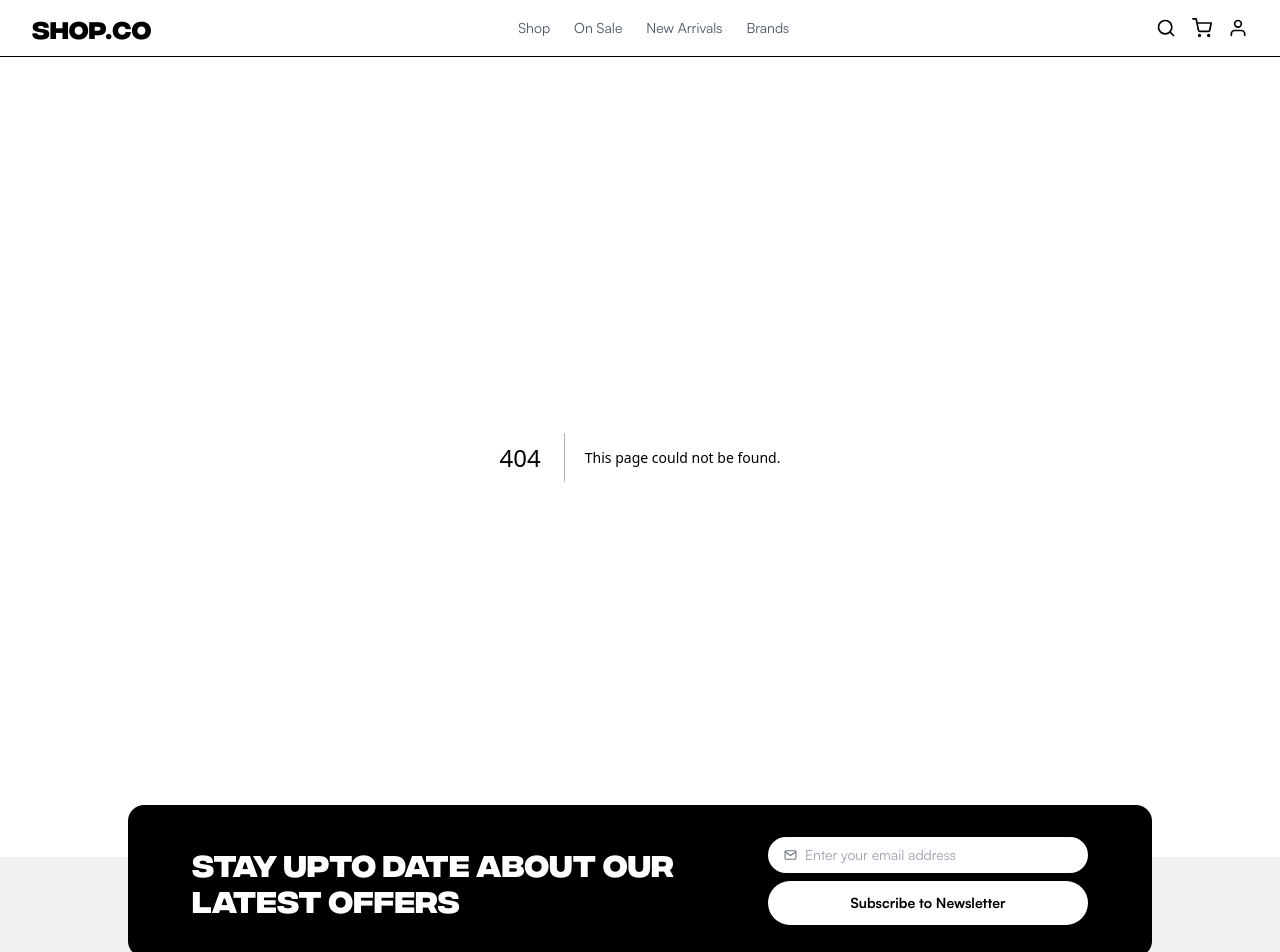
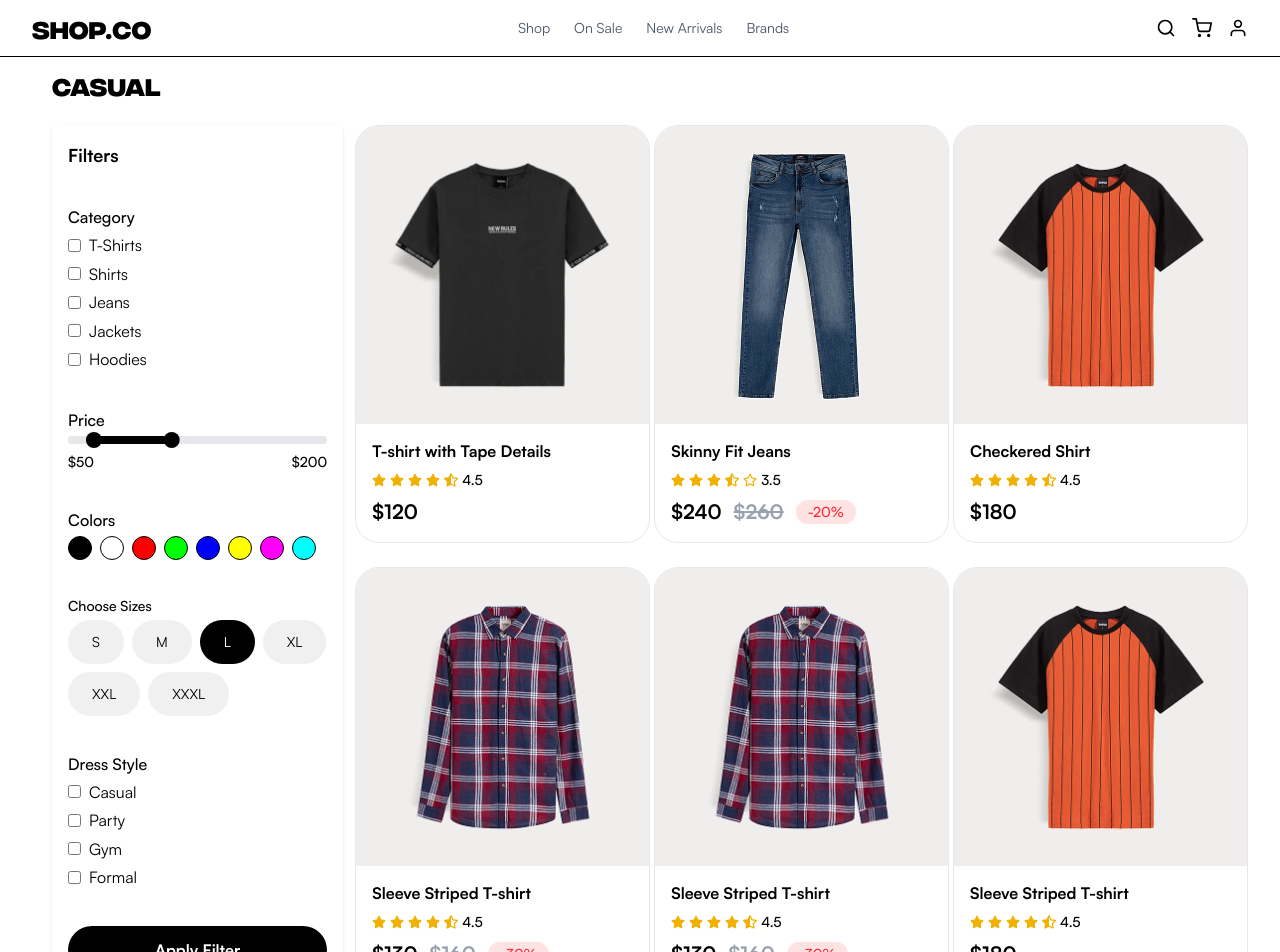
Before and after one commit to namanajmera/ecommerce-web-app, a Next.js app: page /category in a window 1280 px wide. Before the commit this address had no page. Shown: the top 952 px of the page. Built offline with nearby package versions, Linux system fonts and the light colour scheme.

Commit message:
Added: Category page done.

```diff
--- a/package.json
+++ b/package.json
@@ -14,6 +14,7 @@
     "react": "^19.0.0",
     "react-dom": "^19.0.0",
     "react-icons": "^5.5.0",
+    "react-range": "^1.10.0",
     "styled-components": "^6.1.17"
   },
   "devDependencies": {
--- /dev/null
+++ b/src/app/category/page.tsx
@@ -0,0 +1,12 @@
+import CategoryPage from "@/components/CategoryPage/CategoryPage";
+
+
+const Category = () => {
+    return (
+        <div className="px-2 xl:px-10 min-h-screen mb-20">
+            <CategoryPage />
+        </div>
+    )
+}
+
+export default Category;
--- /dev/null
+++ b/src/components/CategoryPage/CategoryPage.tsx
@@ -0,0 +1,129 @@
+import { Product } from "@/types/items";
+import Filters from "./Filters";
+import Pagination from "./Pagination";
+import { ItemCard } from "../common";
+
+const products: Product[] = [
+    {
+        "id": 1,
+        "name": "T-shirt with Tape Details",
+        "price": 120,
+        "originalPrice": null,
+        "discount": null,
+        "rating": 4.5,
+        "image": "/items/shirt-1.png"
+    },
+    {
+        "id": 2,
+        "name": "Skinny Fit Jeans",
+        "price": 240,
+        "originalPrice": 260,
+        "discount": "20%",
+        "rating": 3.5,
+        "image": "/items/jense-1.png"
+    },
+    {
+        "id": 3,
+        "name": "Checkered Shirt",
+        "price": 180,
+        "originalPrice": null,
+        "discount": null,
+        "rating": 4.5,
+        "image": "/items/shirt-2.png"
+    },
+    {
+        "id": 4,
+        "name": "Sleeve Striped T-shirt",
+        "price": 130,
+        "originalPrice": 160,
+        "discount": "30%",
+        "rating": 4.5,
+        "image": "/items/shirt-3.png"
+    },
+    {
+        "id": 5,
+        "name": "Sleeve Striped T-shirt",
+        "price": 130,
+        "originalPrice": 160,
+        "discount": "30%",
+        "rating": 4.5,
+        "image": "/items/shirt-3.png"
+    },
+    {
+        "id": 6,
+        "name": "Sleeve Striped T-shirt",
+        "price": 180,
+        "originalPrice": null,
+        "discount": null,
+        "rating": 4.5,
+        "image": "/items/shirt-2.png"
+    },
+    {
+        "id": 7,
+        "name": "Skinny Fit Jeans",
+        "price": 240,
+        "originalPrice": 260,
+        "discount": "20%",
+        "rating": 3.5,
+        "image": "/items/jense-1.png"
+    },
+    {
+        "id": 8,
+        "name": "Sleeve Striped T-shirt",
+        "price": 130,
+        "originalPrice": 160,
+        "discount": "30%",
+        "rating": 4.5,
+        "image": "/items/shirt-3.png"
+    },
+    {
+        "id": 9,
+        "name": "Sleeve Striped T-shirt",
+        "price": 130,
+        "originalPrice": 160,
+        "discount": "30%",
+        "rating": 4.5,
+        "image": "/items/shirt-3.png"
+    },
+    {
+        "id": 10,
+        "name": "Sleeve Striped T-shirt",
+        "price": 180,
+        "originalPrice": null,
+        "discount": null,
+        "rating": 4.5,
+        "image": "/items/shirt-2.png"
+    },
+    {
+        "id": 11,
+        "name": "Skinny Fit Jeans",
+        "price": 240,
+        "originalPrice": 260,
+        "discount": "20%",
+        "rating": 3.5,
+        "image": "/items/jense-1.png"
+    },
+]
+const CategoryPage = () => {
+    return (
+        <main className="p-3">
+            <h1 className="text-2xl font-bold mb-6 font-secondry">Casual</h1>
+
+            <div className="flex flex-col md:flex-row gap-3">
+                <Filters />
+
+                <section className="w-full md:w-3/4">
+                    <div className="grid grid-cols-1 sm:grid-cols-2 lg:grid-cols-3 xl:grid-cols-3 2xl:grid-cols-4 gap-6">
+                        {products && products.map((ele, index) => (
+                            <ItemCard key={index} product={ele} />
+                        ))}
+                    </div>
+
+                    <Pagination currentPage={1} totalPages={3} />
+                </section>
+            </div>
+        </main>
+    )
+}
+
+export default CategoryPage;
--- /dev/null
+++ b/src/components/CategoryPage/Filters.tsx
@@ -0,0 +1,90 @@
+"use client"
+
+import { useState } from "react";
+import { Button, PriceRangeSlider, SizesContainer } from "../common"
+import { Sizes } from "@/types/items";
+
+const Filters = () => {
+    const [selectedSize, setSelectedSize] = useState("l");
+
+    const sizes: Sizes[] = [{
+        id: 1,
+        label: "S",
+        value: "s"
+    },
+    {
+        id: 2,
+        label: "M",
+        value: "m"
+    }, {
+        id: 3,
+        label: "L",
+        value: "l"
+    }, {
+        id: 4,
+        label: "XL",
+        value: "xl"
+    }, {
+        id: 5,
+        label: "XXL",
+        value: "xxl"
+    }, {
+        id: 6,
+        label: "XXXL",
+        value: "xxxl"
+    }];
+    return (
+        <aside className="w-full md:w-1/4 p-4 space-y-6 bg-white rounded-md shadow-sm hidden lg:flex lg:flex-col gap-3">
+            <h2 className="font-semibold text-lg">Filters</h2>
+
+            <div>
+                <h3 className="font-medium mb-1">Category</h3>
+                <ul className="space-y-1">
+                    {["T-Shirts", "Shirts", "Jeans", "Jackets", "Hoodies"].map(item => (
+                        <li key={item}>
+                            <label className="inline-flex items-center gap-2">
+                                <input type="checkbox" className="accent-black" />
+                                {item}
+                            </label>
+                        </li>
+                    ))}
+                </ul>
+            </div>
+
+            <div>
+                <h3 className="font-medium mb-1">Price</h3>
+                <PriceRangeSlider />
+            </div>
+
+            <div>
+                <h3 className="font-medium mb-1">Colors</h3>
+                <div className="flex gap-2 flex-wrap">
+                    {["#000", "#fff", "#f00", "#0f0", "#00f", "#ff0", "#f0f", "#0ff"].map(color => (
+                        <span key={color} className="w-6 h-6 rounded-full border" style={{ backgroundColor: color }}></span>
+                    ))}
+                </div>
+            </div>
+
+            <div>
+                <SizesContainer sizes={sizes} selectedSize={selectedSize} setSelectedSize={setSelectedSize} />
+            </div>
+
+            <div>
+                <h3 className="font-medium mb-1">Dress Style</h3>
+                <ul className="space-y-1">
+                    {["Casual", "Party", "Gym", "Formal"].map(style => (
+                        <li key={style}>
+                            <label className="inline-flex items-center gap-2">
+                                <input type="checkbox" className="accent-black" />
+                                {style}
+                            </label>
+                        </li>
+                    ))}
+                </ul>
+            </div>
+            <Button text="Apply Filter" className="text-white w-full" />
+        </aside>
+    )
+}
+
+export default Filters
--- /dev/null
+++ b/src/components/CategoryPage/Pagination.tsx
@@ -0,0 +1,28 @@
+import React from 'react'
+import { Button } from '../common';
+
+type Props = {
+    currentPage: number;
+    totalPages: number;
+}
+
+const Pagination = ({ currentPage = 1, totalPages = 5 }: Props) => {
+    return (
+        <div className="flex justify-between items-center mt-6">
+            <Button text='Previous' className={`bg-white border w-44 ${currentPage === 1 ? 'opacity-30' : ''}`} />
+            <div className="flex gap-2">
+                {[...Array(totalPages)].map((_, i) => (
+                    <button
+                        key={i}
+                        className={`px-3 py-1 rounded-md ${i + 1 === currentPage ? 'bg-black text-white' : 'border'}`}
+                    >
+                        {i + 1}
+                    </button>
+                ))}
+            </div>
+            <Button text='Next' className='bg-white border w-44' />
+        </div>
+    )
+}
+
+export default Pagination
--- /dev/null
+++ b/src/components/common/PriceRangeSlider.tsx
@@ -0,0 +1,52 @@
+"use client";
+
+import { Range } from "react-range";
+import { useState } from "react";
+
+const MIN = 0;
+const MAX = 500;
+
+const PriceRangeSlider = () => {
+    const [values, setValues] = useState([50, 200]);
+    return (
+        <div className="w-full">
+            <Range
+                step={1}
+                min={MIN}
+                max={MAX}
+                values={values}
+                onChange={(vals) => setValues(vals)}
+                renderTrack={({ props, children }) => (
+                    <div
+                        {...props}
+                        className="h-2 w-full rounded-full bg-gray-200"
+                        style={{ ...props.style }}
+                    >
+                        <div
+                            className="h-2 rounded-full bg-black"
+                            style={{
+                                position: "absolute",
+                                left: `${((values[0] - MIN) / (MAX - MIN)) * 100}%`,
+                                width: `${((values[1] - values[0]) / (MAX - MIN)) * 100}%`,
+                            }}
+                        />
+                        {children}
+                    </div>
+                )}
+                renderThumb={({ props }) => (
+                    <div
+                        {...props}
+                        className="h-4 w-4 bg-black rounded-full cursor-pointer"
+                    />
+                )}
+            />
+
+            <div className="flex justify-between text-sm mt-2 font-medium text-black">
+                <span>${values[0]}</span>
+                <span>${values[1]}</span>
+            </div>
+        </div>
+    );
+}
+
+export default PriceRangeSlider
--- a/src/components/common/index.ts
+++ b/src/components/common/index.ts
@@ -9,5 +9,6 @@ import Search from "./Search";
 import SizesContainer from "./SizesContainer";
 import StarRating from "./StarRating";
 import TestimonialCard from "./TestimonialCard";
+import PriceRangeSlider from "./PriceRangeSlider";
 
-export { AddToCartContainer, BaseButton, Button, CardContainer, DressStyleCard, ItemCard, PriceContainer, Search, SizesContainer, StarRating, TestimonialCard }
+export { AddToCartContainer, BaseButton, Button, CardContainer, DressStyleCard, ItemCard, PriceContainer, Search, SizesContainer, StarRating, TestimonialCard, PriceRangeSlider }
```
Also changed, not shown: 1 other file (tests, documents, lock files or other folders).
